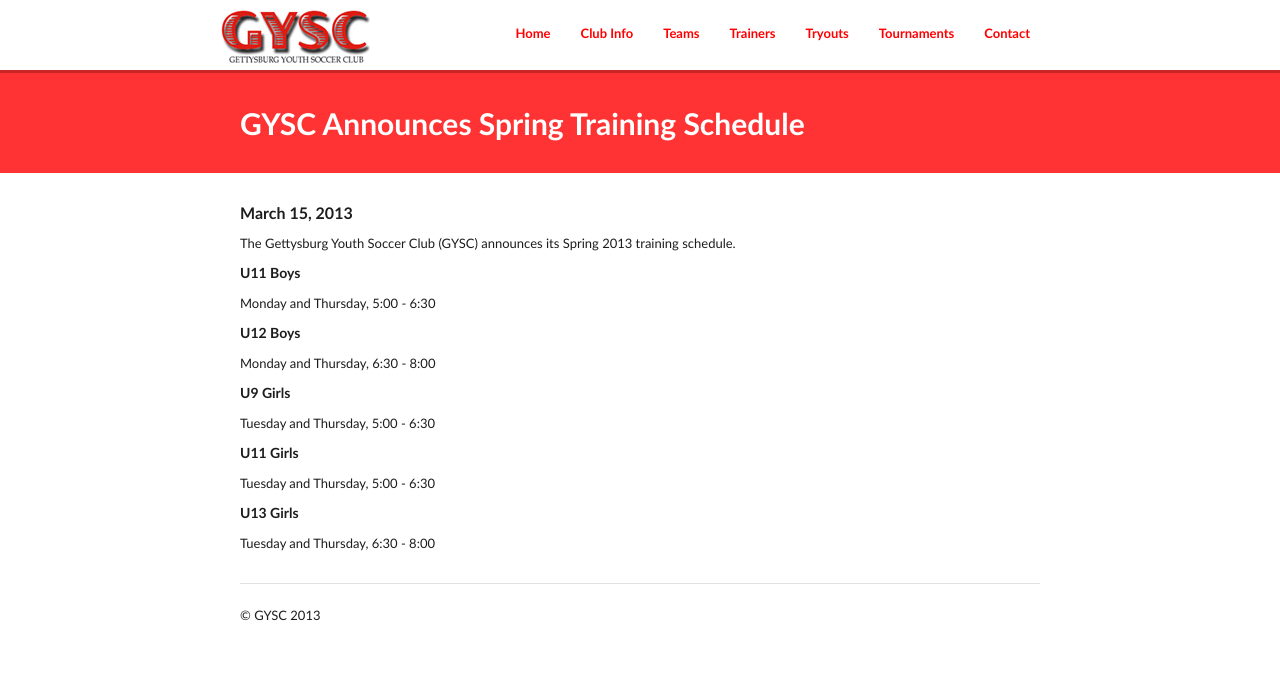
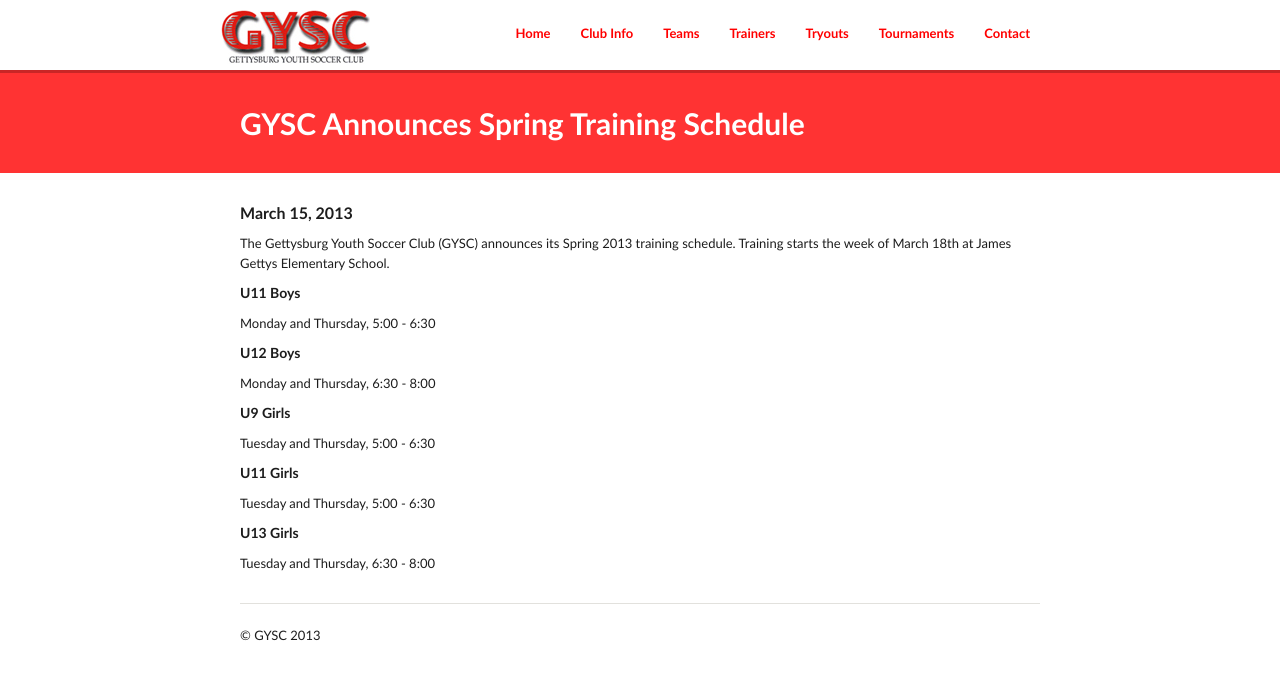
Before and after one commit to GYSC/gysc.github.com, a Jekyll site: the page built from _posts/2013-03-05-test-headline.md, in a window 1280 px wide. Shown: the top 680 px of the page. Built offline with Jekyll 4.4.1, drawn with Linux system fonts in a browser that asks for light colours; Markdown is read by kramdown in place of the engine named in the settings.

Commit message:
Update 2013-03-05-test-headline.md

```diff
--- a/_posts/2013-03-05-test-headline.md
+++ b/_posts/2013-03-05-test-headline.md
@@ -8,7 +8,7 @@ permalink: /headline/spring-training/index.html
 
 ####March 15, 2013
 
-The Gettysburg Youth Soccer Club (GYSC) announces its Spring 2013 training schedule.
+The Gettysburg Youth Soccer Club (GYSC) announces its Spring 2013 training schedule. Training starts the week of March 18th at James Gettys Elementary School.
 
 #####U11 Boys
 
```
